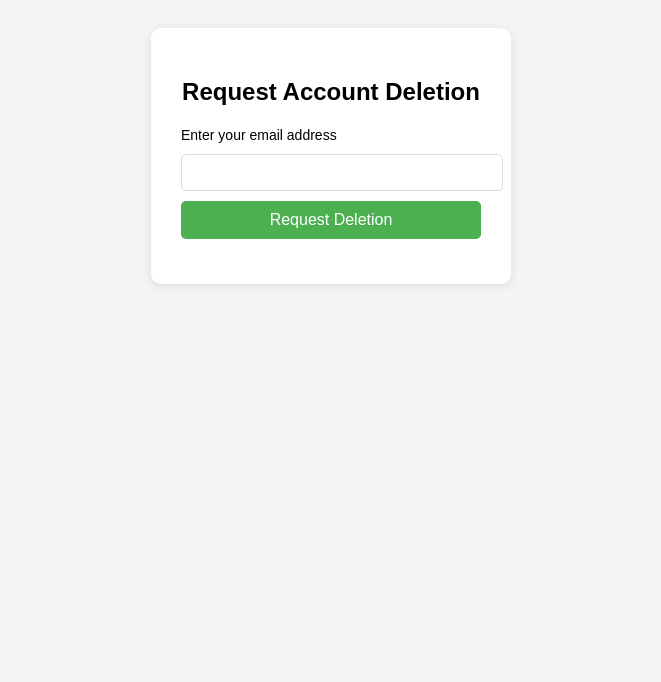
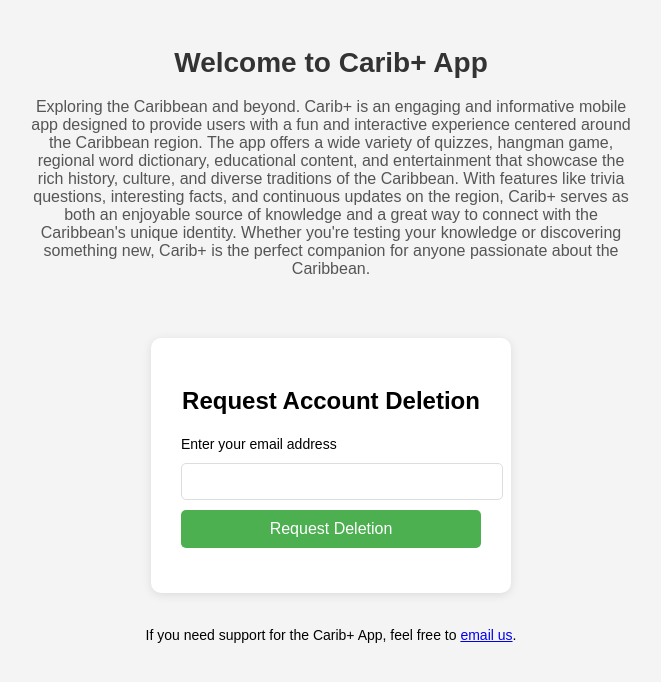
Before and after one commit to Karibplus/accountdeletion, a plain HTML site: page index.html in a window 1280 px wide. Shown: the whole page, without its empty margins (309-970 px from the left). Drawn offline with Linux system fonts and the light colour scheme.

Commit message:
Update index.html

```diff
--- a/index.html
+++ b/index.html
@@ -3,7 +3,7 @@
 <head>
     <meta charset="UTF-8">
     <meta name="viewport" content="width=device-width, initial-scale=1.0">
-    <title>Account Deletion Request</title>
+    <title>Carib+ App Support</title>
     <script src="https://cdn.emailjs.com/dist/email.min.js"></script>
     <style>
         body {
@@ -12,6 +12,23 @@
             padding: 20px;
             display: flex;
             justify-content: center;
+            flex-direction: column;
+            align-items: center;
+        }
+        .header {
+            text-align: center;
+            margin-bottom: 30px;
+        }
+        .header h1 {
+            font-size: 28px;
+            color: #333;
+        }
+        .description {
+            font-size: 16px;
+            color: #555;
+            margin-bottom: 30px;
+            max-width: 600px;
+            text-align: center;
         }
         .form-container {
             background-color: white;
@@ -53,9 +70,25 @@
             font-size: 14px;
             color: #555;
         }
+        .support-link {
+            font-size: 14px;
+            text-align: center;
+            margin-top: 20px;
+        }
     </style>
 </head>
 <body>
+
+    <div class="header">
+        <h1>Welcome to Carib+ App</h1>
+        <p class="description">
+            Exploring the Caribbean and beyond. Carib+ is an engaging and informative mobile app designed to provide users with a fun and interactive experience centered around the Caribbean region.
+            The app offers a wide variety of quizzes, hangman game, regional word dictionary, educational content, and entertainment that showcase the rich history, culture, and diverse traditions of the Caribbean.
+            With features like trivia questions, interesting facts, and continuous updates on the region, Carib+ serves as both an enjoyable source of knowledge and a great way to connect with the Caribbean's unique identity.
+            Whether you're testing your knowledge or discovering something new, Carib+ is the perfect companion for anyone passionate about the Caribbean.
+        </p>
+    </div>
+
     <div class="form-container">
         <h2>Request Account Deletion</h2>
         <form id="deletion-form">
@@ -64,6 +97,10 @@
             <button type="submit">Request Deletion</button>
         </form>
         <div class="message" id="message"></div>
+    </div>
+
+    <div class="support-link">
+        <p>If you need support for the Carib+ App, feel free to <a href="mailto:caribplusapp@gmail.com">email us</a>.</p>
     </div>
 
     <script>
@@ -95,5 +132,6 @@
             }
         });
     </script>
+
 </body>
 </html>
```
